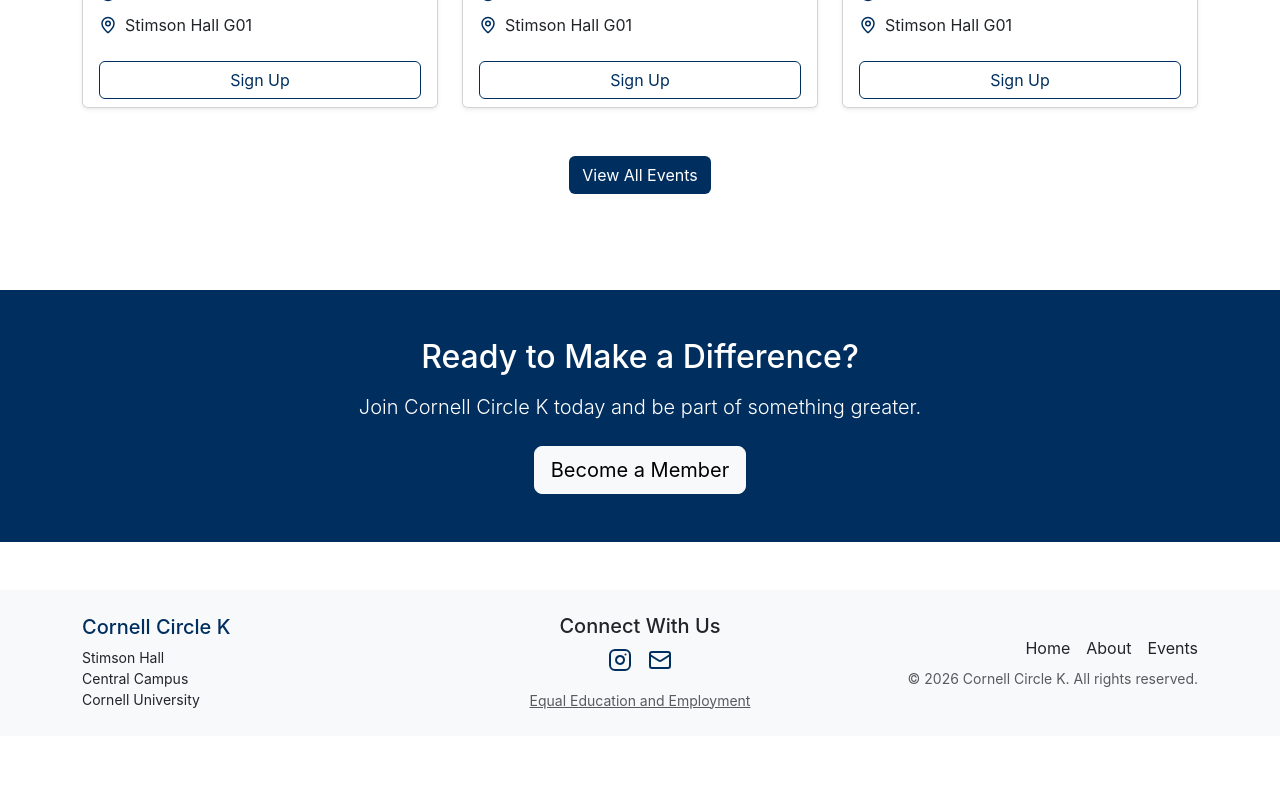
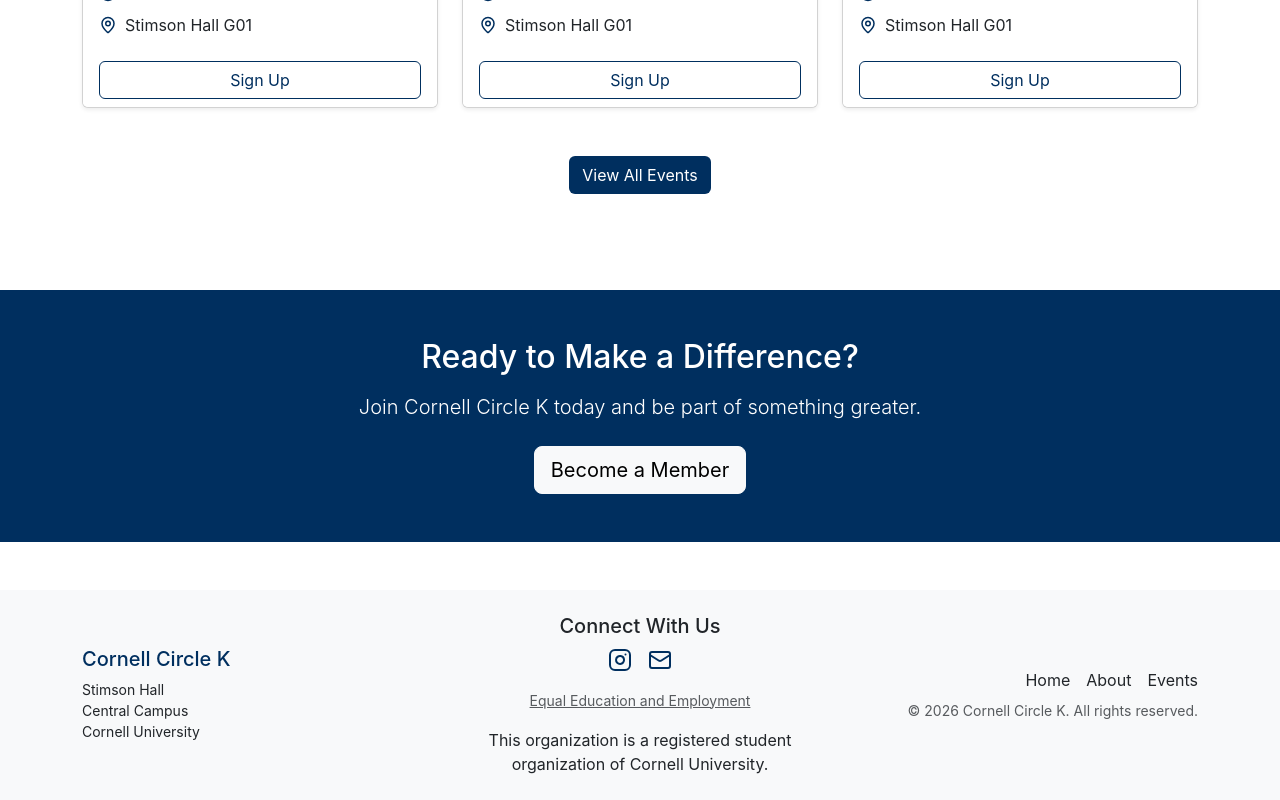
Before and after one commit to cornellcirclek/circlek-website-main, a React (Create React App) app: page / in a window 1280 px wide. Shown: the part 1386-2186 px from the top of the page. Before the commit the page ends 2122 px from the top, so only its background shows below. Built offline with nearby package versions, Linux system fonts and the light colour scheme.

Commit message:
Organization Statement

```diff
--- a/src/components/Layout.jsx
+++ b/src/components/Layout.jsx
@@ -136,6 +136,13 @@
                 Equal Education and Employment
               </a>
             </div>
+            <div className="mt-3">
+              <a>
+                This organization is a registered student organization of Cornell University.
+              </a>
+            </div>
+
+
           </Col>
 
           {/* Column 3: Quick Navigation */}
```
